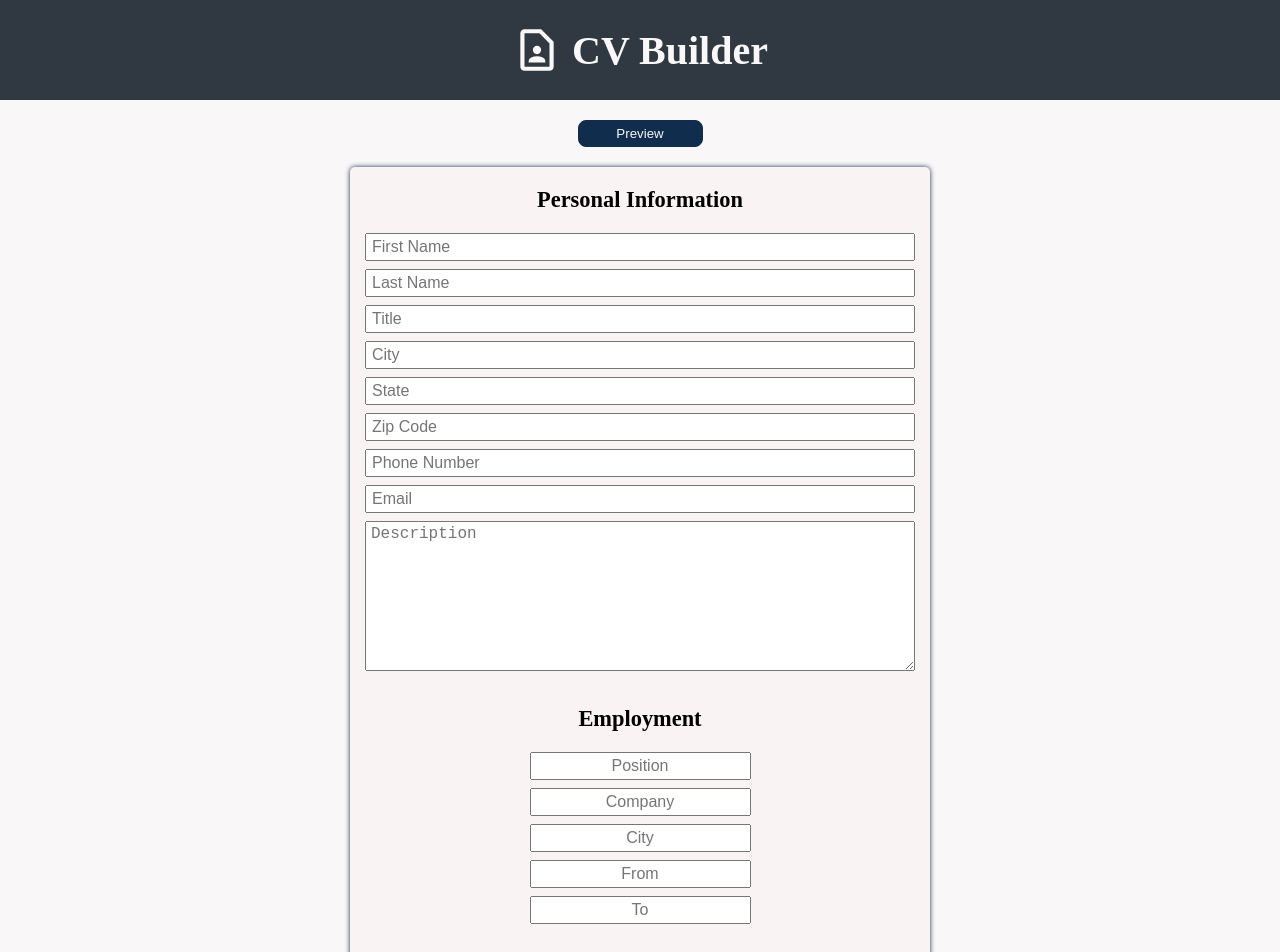
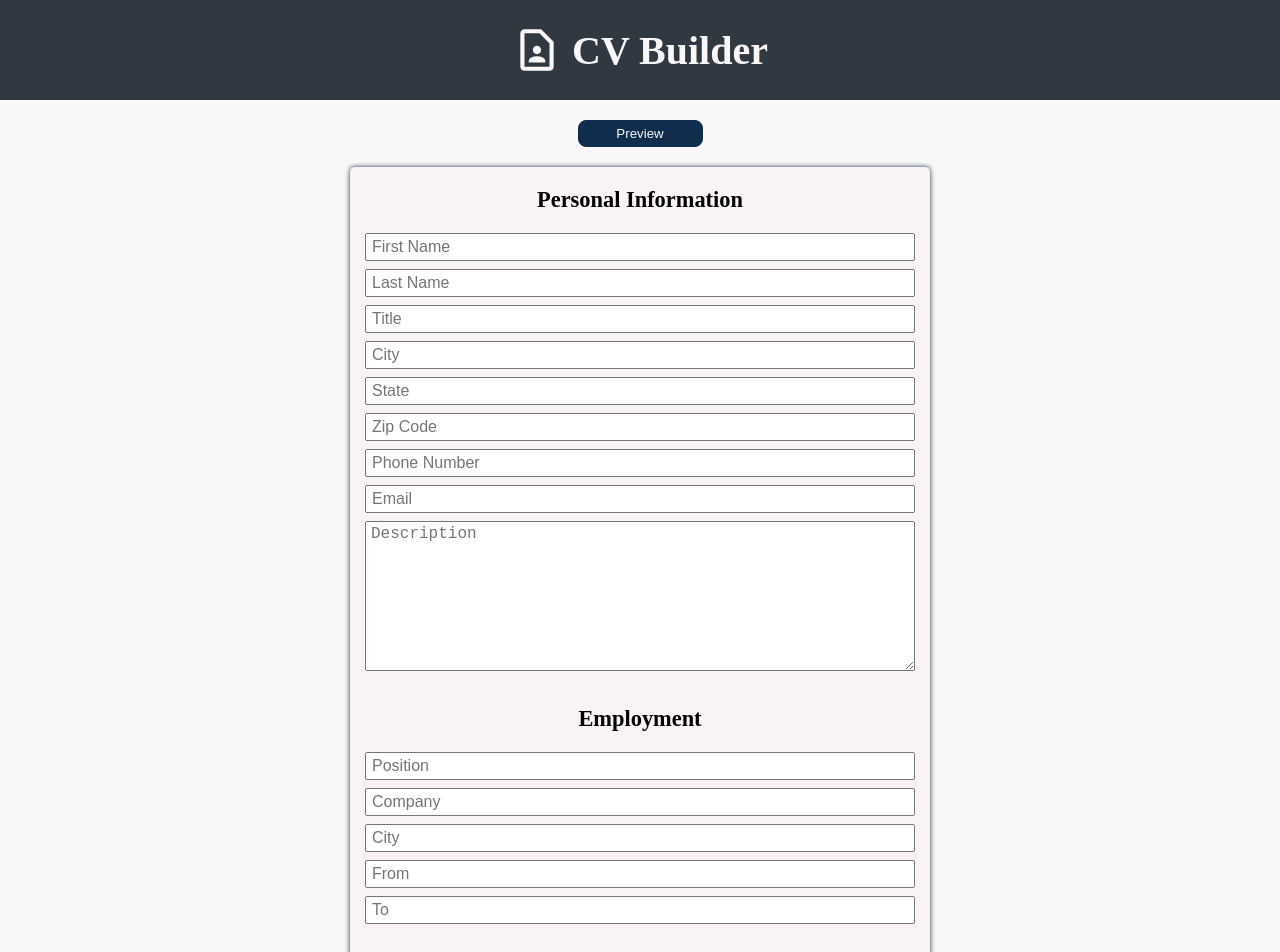
Before and after one commit to robisonwebdev/CV-Application, a React (Create React App) app: page / in a window 1280 px wide. Shown: the top 952 px of the page. Built offline with nearby package versions, Linux system fonts and the light colour scheme.

Commit message:
Added padding to .employment div Removed text-align and set width to 100% on .employment input

```diff
--- a/src/styles/Main/Form/Employment.css
+++ b/src/styles/Main/Form/Employment.css
@@ -18,6 +18,7 @@
     align-items: center;
     gap: 8px;
 
+    padding: 0 15px;
     height: auto;
     width: 100%;
 }
@@ -25,5 +26,5 @@
 .employment input {
     font-size: 1rem;
     padding: 3px 5px;
-    text-align: center;
+    width: 100%;
 }
```
